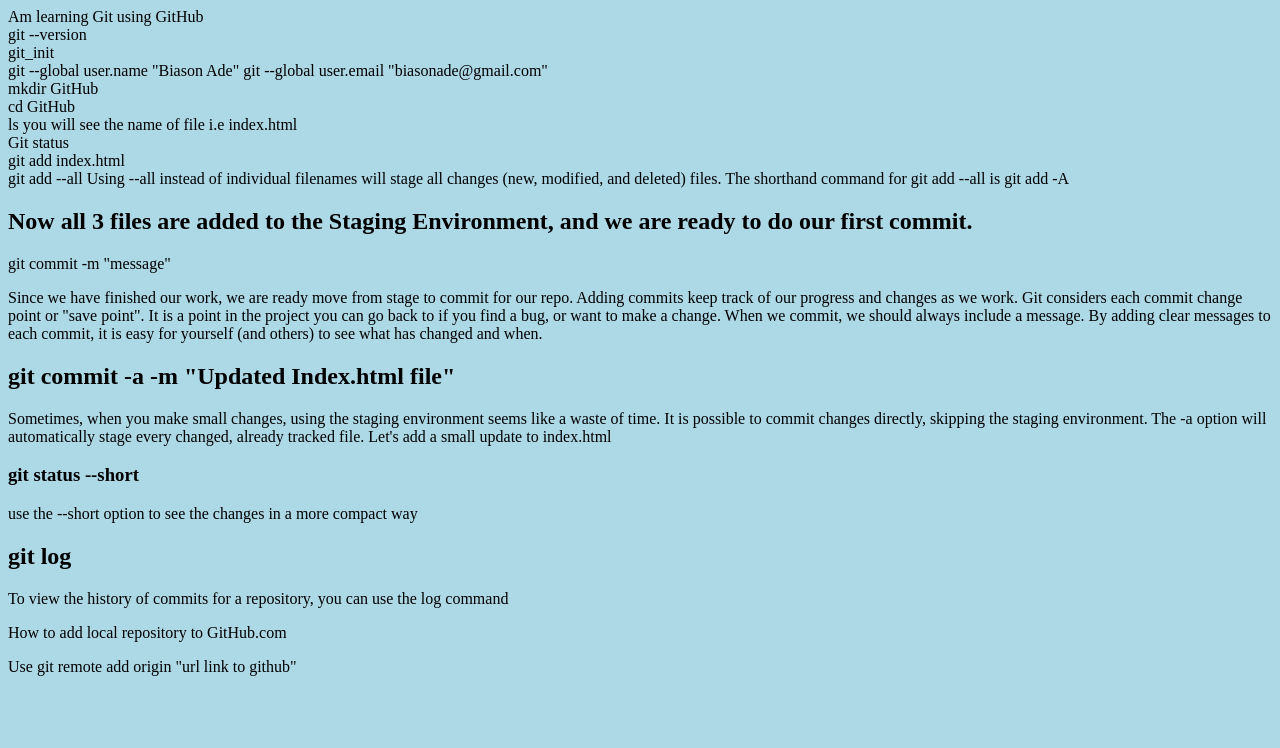
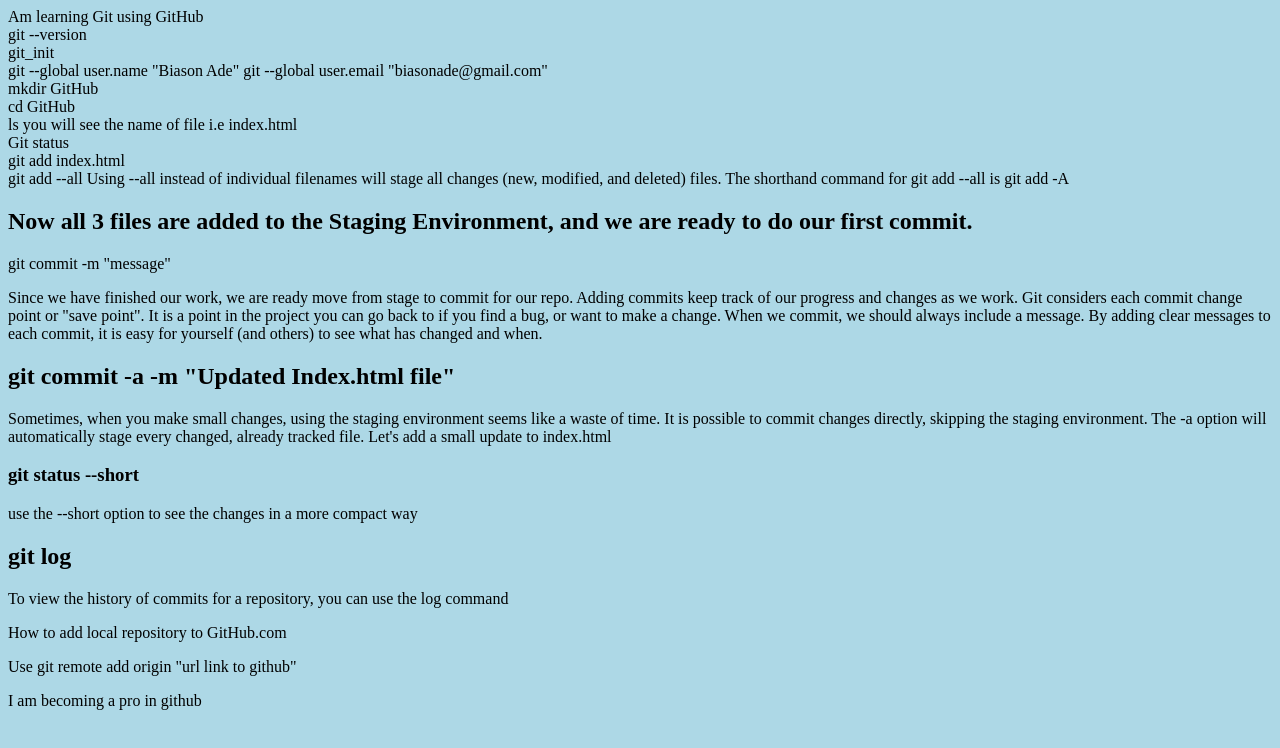
Before and after one commit to Biason-Ade/GitPratice, a plain HTML site: page index.html in a window 1280 px wide. Drawn offline with Linux system fonts and the light colour scheme.

Commit message:
Updated70 index.html

```diff
--- a/index.html
+++ b/index.html
@@ -67,5 +67,6 @@ Let's add a small update to index.html
                 <p>How to add local repository to GitHub.com</p>
                 <p>Use git remote add origin "url link to github" </p>
             </div>
+            <p>I am becoming a pro in github</p>
     </body>
 </html>
```
